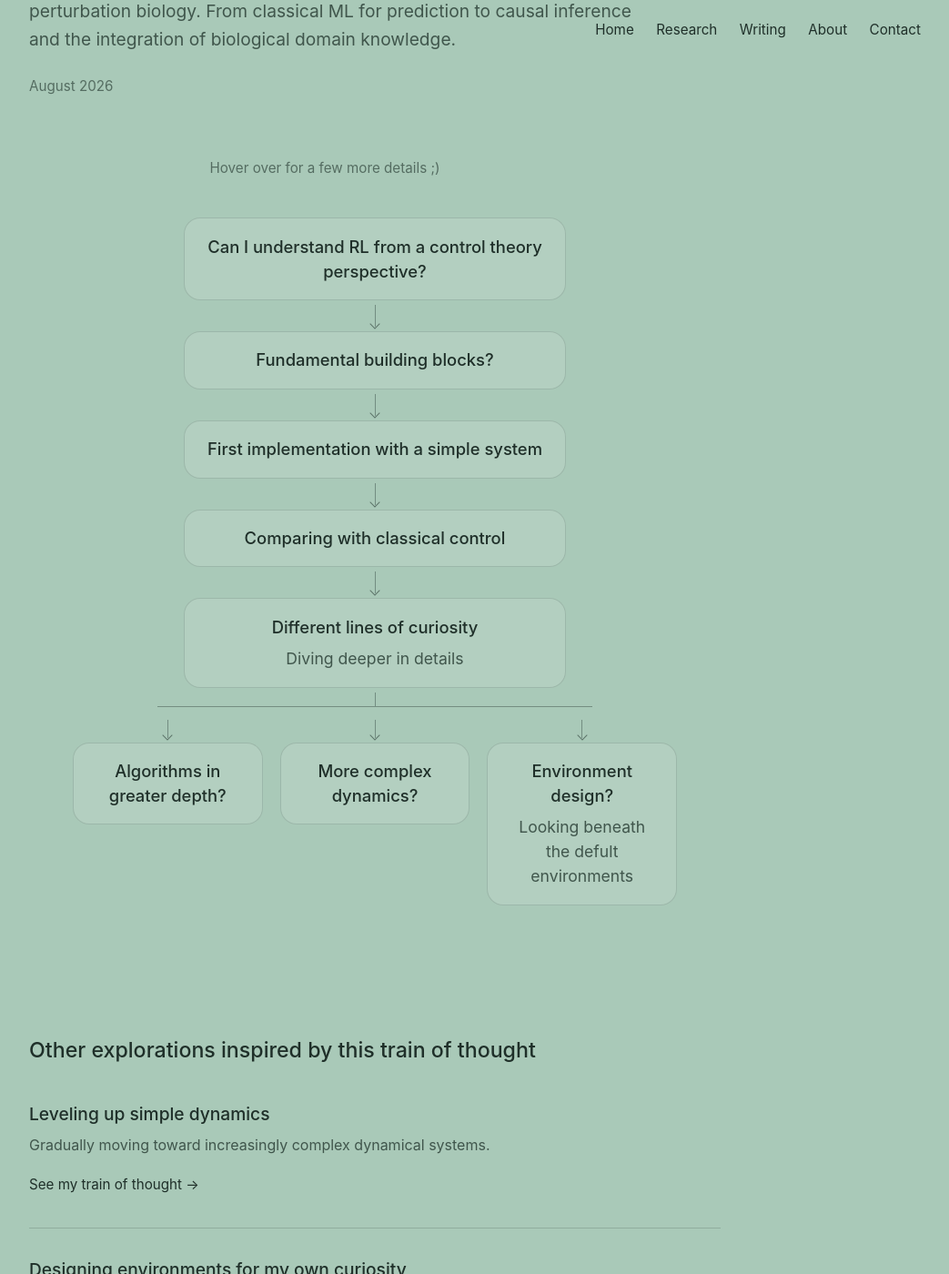
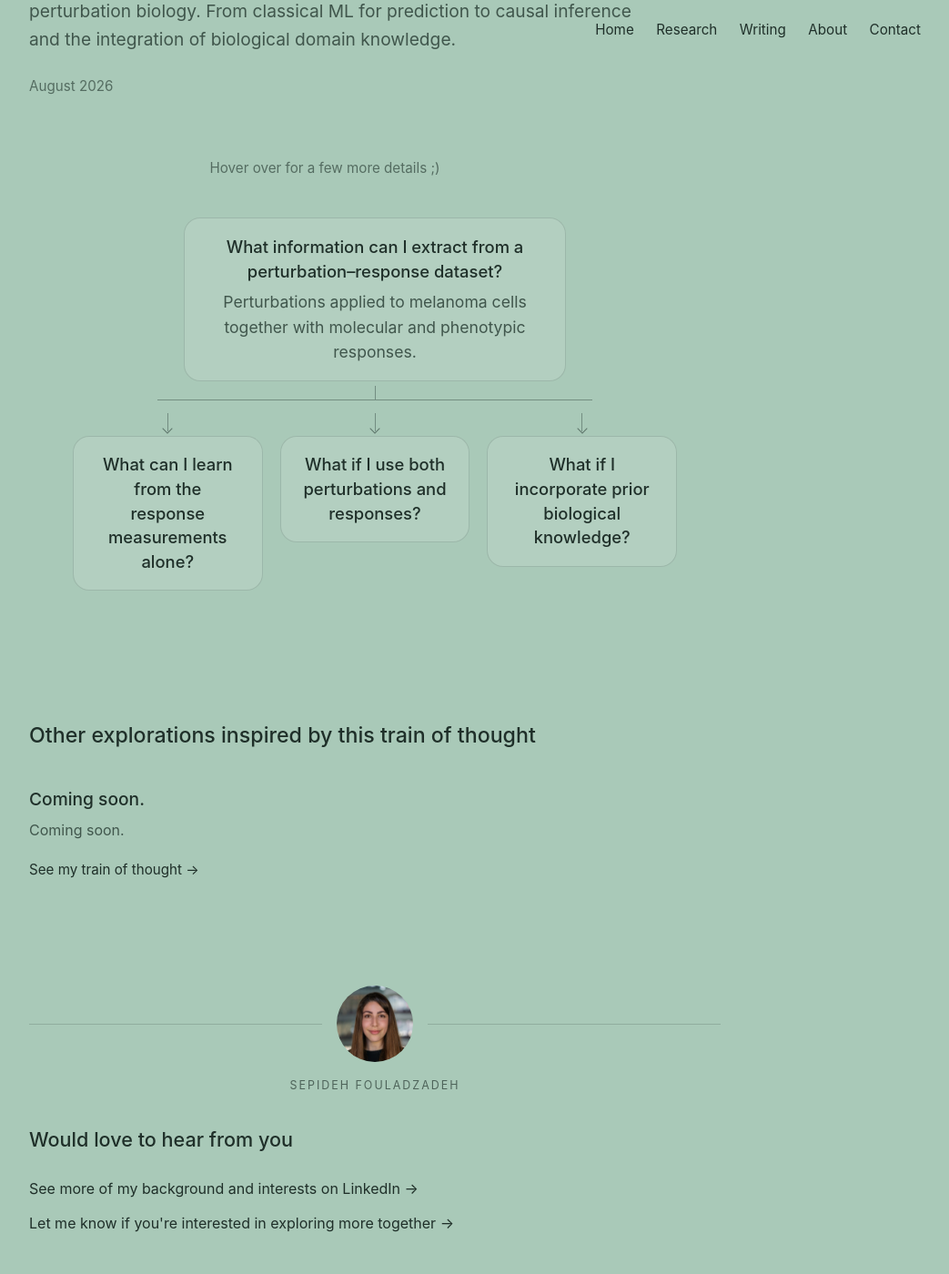
Before and after one commit to SepidehFouladzadeh/SepidehFouladzadeh.github.io, a Jekyll site: the page built from _posts/2026-08-15-bio-network.md, in a window 1280 px wide and 1400 px high, scrolled down 461 px. Shown: the whole window at 91% size, without its empty margins (228-1271 px from the left). Built offline with Jekyll 4.4.1, drawn with Linux system fonts in a browser that asks for light colours; some of the changed text lies outside the part shown.

Commit message:
new exploration

```diff
--- a/_posts/2026-08-15-bio-network.md
+++ b/_posts/2026-08-15-bio-network.md
@@ -17,93 +17,23 @@ permalink: /research/bio-network/
   <div class="thought-step">
     <button class="flow-node thought-trigger" type="button">
       <h3>
-        Can I understand RL from a control theory perspective?
+        What information can I extract from a perturbation–response dataset?
       </h3>
+      <p>
+      Perturbations applied to melanoma cells together with molecular and phenotypic responses.
+      </p>
     </button>
 
     <div class="thought-cloud">
-      <h3>Both seem to have the same goal of achieving a desired behaviour in a system, how do they approach it differently then?</h3>
+      <h3>The dataset</h3>
 
       <p>
-        - One model-based, the other data-driven? But no… How about these then? Model-based RL? data-driven control? Model-free control?<br>
-        - Is RL just optimal control (approximate optimal control)?
+          A set of perturbation experiments paired with molecular and phenotypic measurements. Nice playground for exploring different computational methods for understanding biological systems.
+
       </p>
 
     </div>
   </div>
-
-  <div class="flow-arrow"></div>
-
-  <div class="thought-step">
-    <button class="flow-node thought-trigger" type="button">
-      <h3>
-        Fundamental building blocks?
-      </h3>
-    </button>
-
-    <div class="thought-cloud">
-      <h3>Language of RL</h3>
-
-      <p>
-        - State<br>
-        - Observation? Measured output? <br>
-        - Environment? Plant/system + context? <br>
-        - Action? Control input?<br>
-        - Policy? Controller (The rule that determines the control input)?
-      </p>
-
-    </div>
-  </div>
-
-  <div class="flow-arrow"></div>
-
-  <div class="thought-step">
-    <button class="flow-node thought-trigger" type="button">
-      <h3>First implementation with a simple system</h3>
-    </button>
-
-    <div class="thought-cloud">
-      <h3>CartPole</h3>
-
-      <p>
-        - Gymnasium’s standard CartPole environment<br>
-        - States: position, velocity, pole angle, pole angular velocity<br>
-        - Discrete actions/control (left/right)<br>
-        - PPO + MLP policy
-      </p>
-    </div>
-  </div>
-
-  <div class="flow-arrow"></div>
-
-  <div class="thought-step">
-    <button class="flow-node thought-trigger" type="button">
-      <h3>Comparing with classical control</h3>
-    </button>
-
-    <div class="thought-cloud">
-      <h3>Understanding the learned policy</h3>
-
-      <div class="thought-evidence">
-        - How is this different from designing \(u = Kx\)<br>
-        - How do their performances compare? <br>
-        - Can the learned policy be approximated by a linear controller \(u = Kx\)?
-      </div>
-
-    </div>
-  </div>
-
-  <div class="flow-arrow"></div>
-
-  <div class="thought-step">
-    <button class="flow-node thought-trigger" type="button">
-      <h3>Different lines of curiosity</h3>
-      <p>
-        Diving deeper in details
-      </p>
-    </button>
-  </div>
-
 
   <!-- SPLIT -->
   <div class="split-connector">
@@ -119,15 +49,15 @@ permalink: /research/bio-network/
 
       <div class="thought-step">
         <button class="flow-node thought-trigger" type="button">
-          <h3>Algorithms in greater depth?</h3>
+          <h3>What can I learn from the response measurements alone?</h3>
         </button>
 
         <div class="thought-cloud thought-cloud-left">
-          <h3>Comparing algorithms</h3>
+          <h3>Exploratory Data Analysis, Representation learning, network reconstruction</h3>
           <p class="thought-evidence">
-            ✓ PPO<br>
-            ✓ DQN<br>
-            ✓ SAC<br>
+            ✓ Which proteins change the most across conditions?<br>
+            ✓ Are there low-dimensional representations?<br>
+            ✓ Can interactions or causal structures be inferred?<br>
         </p>
         </div>
       </div>
@@ -140,23 +70,17 @@ permalink: /research/bio-network/
 
       <div class="thought-step">
         <button class="flow-node thought-trigger" type="button">
-          <h3>More complex dynamics?</h3>
+          <h3>What if I use both perturbations and responses?</h3>
         </button>
 
         <div class="thought-cloud thought-cloud-middle">
-          <h3>Other standard environments in Gymnasium? </h3>
+          <h3>Supervised learning</h3>
 
           <p>
-            - Pendulum<br>
-            - Mountaincar<br>
-            - Acrobot<br>
-            - Bipedal
+            - Per protein predictions?<br>
+            - Per phenotype predictions?<br>
+            - Most predictive features?
           </p>
-          <p class="thought-evidence">
-
-            ✓ What about more complex systems? Beyond physical systems? Biological, psychological, or social systems with no cleanly defined states, inputs, or equations? Partially known dynamics... Internal and external unknowns...<br>
-            ✓ How to account for uncertainty? Both in system and the environment. Bayesian framemwork? Robust design?<br>
-      </p>
 
         </div>
       </div>
@@ -171,24 +95,16 @@ permalink: /research/bio-network/
 
       <div class="thought-step">
         <button class="flow-node thought-trigger" type="button">
-          <h3>Environment design?</h3>
-          <p>
-            Looking beneath the defult environments
-          </p>
+          <h3>What if I incorporate prior biological knowledge?</h3>
         </button>
 
         <div class="thought-cloud">
-          <h3>Hidden assumptions inside Gymnasium? </h3>
+          <h3>Knowledge-based models</h3>
 
-          <p>
-            - Dynamics, observations, actions, termination rules, and rewards already defined in Gymnasium? Useful for benchmarking algorithms!<br>
-            - Algorithm design focuses only on learning efficiency? What about meaningfully representing the real system?<br>
-            - Environment design (modeling choices) itself a fundamental contribution?
-          </p>
           <p class="thought-evidence">
-          ✓ Reproduce behavior comparable to the ready-made environment<br>
-          ✓ Custom environment<br>
-          ✓ Designing the agent vs designing the world?<br>
+          ✓ Does it improve prediction?<br>
+          ✓ Does it produce more interpretable models?<br>
+          ✓ Does it help evaluate purely data-driven methods?<br>
       </p>
 
         </div>
@@ -205,37 +121,13 @@ permalink: /research/bio-network/
   <div class="related-exploration-list">
 
     <article class="related-exploration-item">
-      <h3>Leveling up simple dynamics</h3>
+      <h3>Coming soon.</h3>
 
       <p>
-        Gradually moving toward increasingly complex dynamical systems.
+        Coming soon.
       </p>
 
-      <a href="/research/rl-vs-control/beyond-simple-dynamics/">
-        See my train of thought →
-      </a>
-    </article>
-
-    <article class="related-exploration-item">
-      <h3>Designing environments for my own curiosity</h3>
-
-      <p>
-        Going beyond standard environments in Gymnasium to explore how RL might intersect with problems I'm personally curious about.
-      </p>
-
-      <a href="/research/rl-vs-control/custom-environment/">
-        See my train of thought →
-      </a>
-    </article>
-
-    <article class="related-exploration-item">
-      <h3>A mini dive into RL algorithms</h3>
-
-      <p>
-        Understanding what distinguishes them, and how they relate to other computational methods.
-      </p>
-
-      <a href="/research/rl-vs-control/rl-algorithms/">
+      <a href="/research/bio-network/">
         See my train of thought →
       </a>
     </article>
--- a/index.html
+++ b/index.html
@@ -708,7 +708,7 @@
     <div class="writing-list">
 
       <div class="writing-item">
-        <h3>Understanding Reinforcement Learning Through the lense of Control Theory</h3>
+        <h3>Understanding Reinforcement Learning Through the Lense of Control Theory</h3>
 
         <p class="writing-description">
           Reinforcement learning seems to have similar concept as control theory.
```
Also changed, not shown: _posts/2026-07-15-RL-Control.md (+1 -1 lines).
